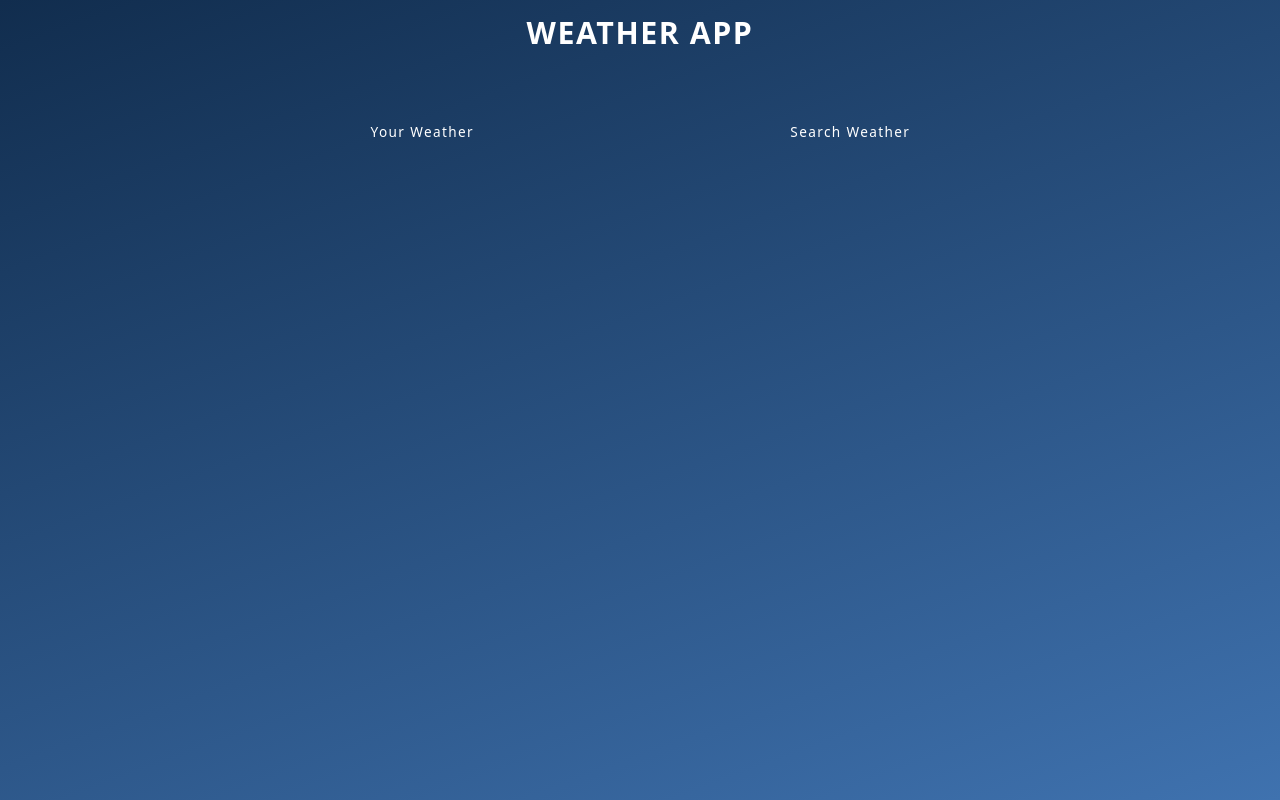
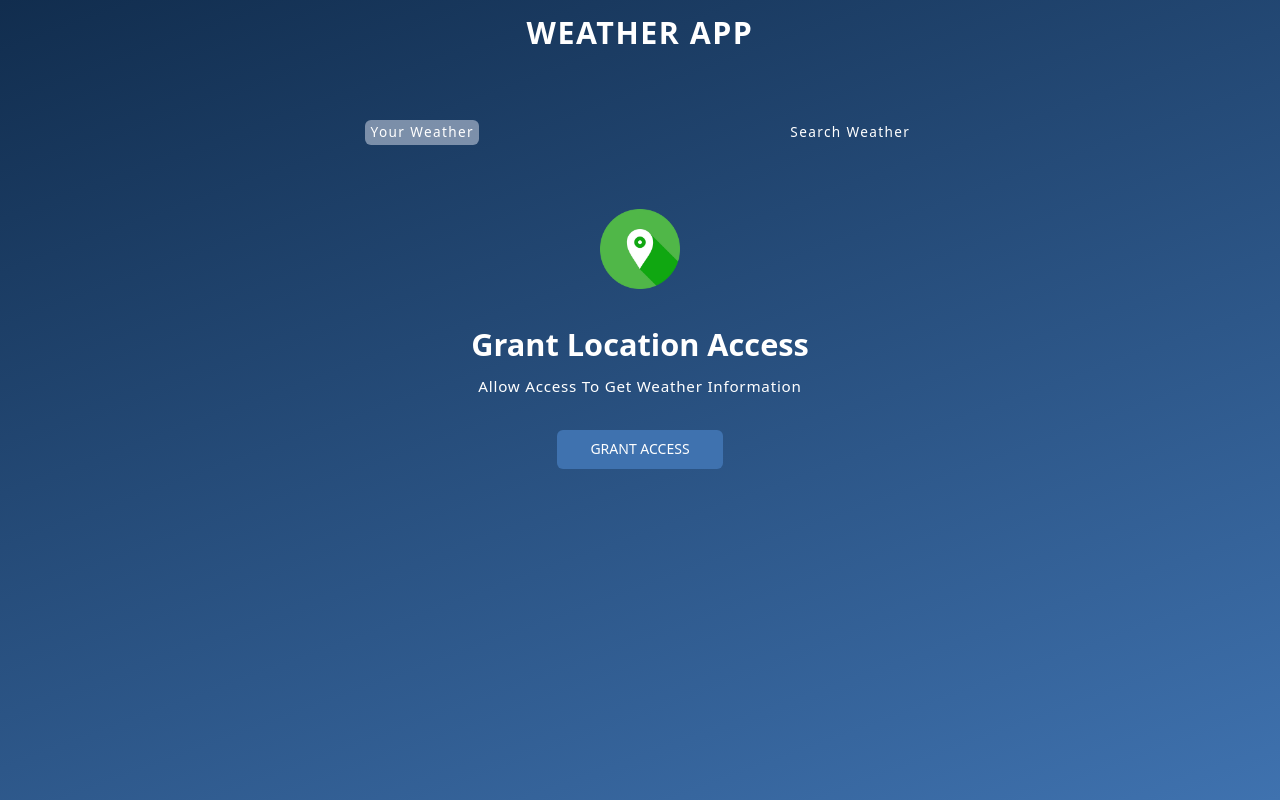
Before and after one commit to MiheerSharma22/weather-app, a website built with Vite: page index.html in a window 1280 px wide. Built offline with nearby package versions, Linux system fonts and the light colour scheme.

Commit message:
Update index.html

```diff
--- a/index.html
+++ b/index.html
@@ -96,6 +96,6 @@
 
     </div>
 
-    <script src="index.js"></script>
+    <script src="index1.js"></script>
 </body>
 </html>
```
